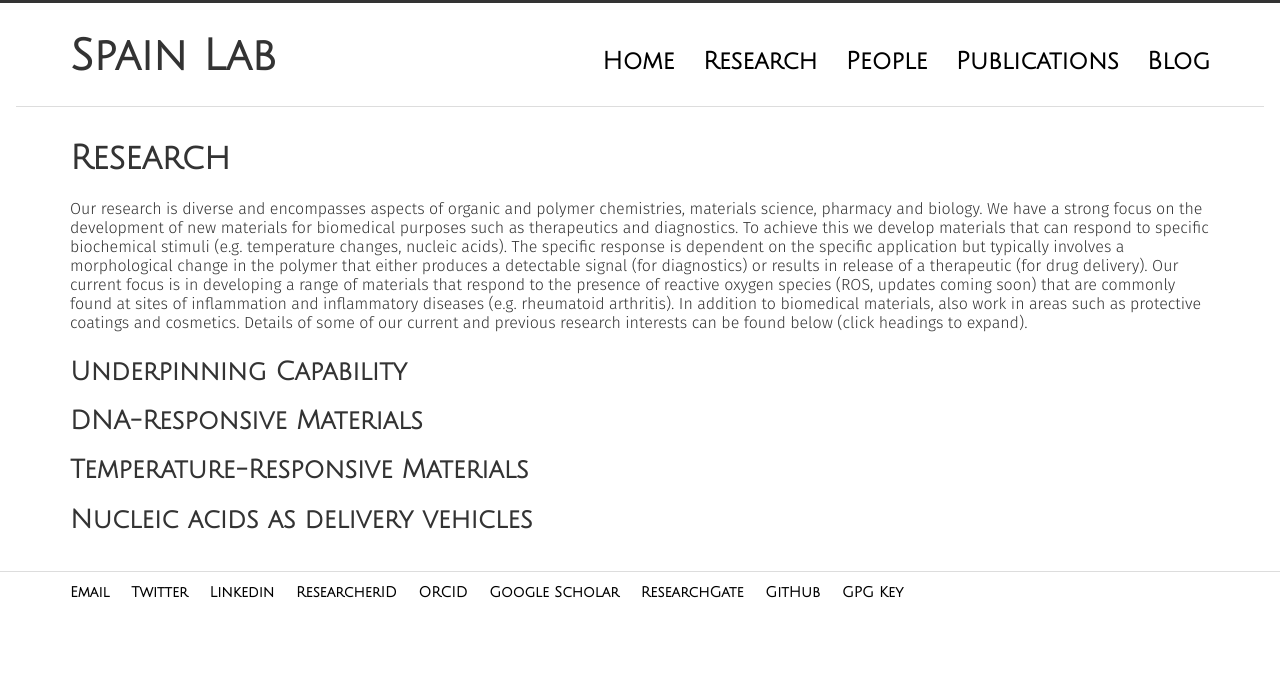
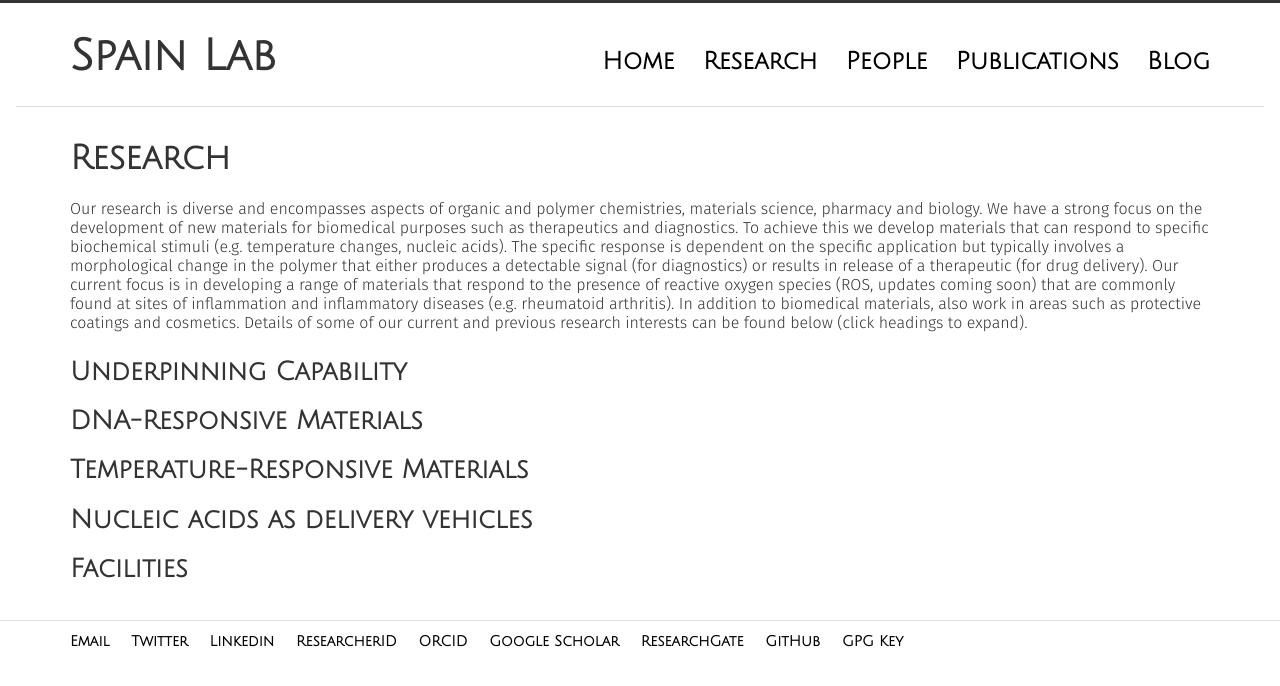
Before and after one commit to sebspain/sebspain.github.io, a Jekyll site: the page research/index.html, which Jekyll copies as it is, in a window 1280 px wide. Shown: the top 686 px of the page. Built offline with Jekyll 4.4.1, drawn with Linux system fonts in a browser that asks for light colours; nearby versions of some CDN libraries.

Commit message:
added basic facilities section

```diff
--- a/research/index.html
+++ b/research/index.html
@@ -139,7 +139,13 @@
             [4] Laura Purdie, Cameron Alexander, <strong>Sebastian G. Spain</strong>* and Johannes P. Magnusson; “Influence of polymer size on uptake and cytotoxicity of doxorubicin-loaded DNA–PEG conjugates” <em>Bioconjugate Chem.</em> 2016, <strong>27</strong>, 1244-1252. <a href="http://dx.doi.org/10.1021/acs.bioconjchem.6b00085">[DOI]</a>
             </p>
             </div>
+            <h2 class="expand center-on-mobiles" id="facilities">Facilities</h2>
+            <div id="facilities_div" class="expand center-on-mobiles">
 
+            <p>
+            To follow.
+            </p>
+            </div>
 
     </div>
 </div>
@@ -176,6 +182,9 @@
 $( "#dna_del" ).click(function() {
   $( "#dna_del_div" ).toggle();
 });
+$( "#facilities" ).click(function() {
+  $( "#facilities_div" ).toggle();
+});
 </script>
 
 </body>
```
